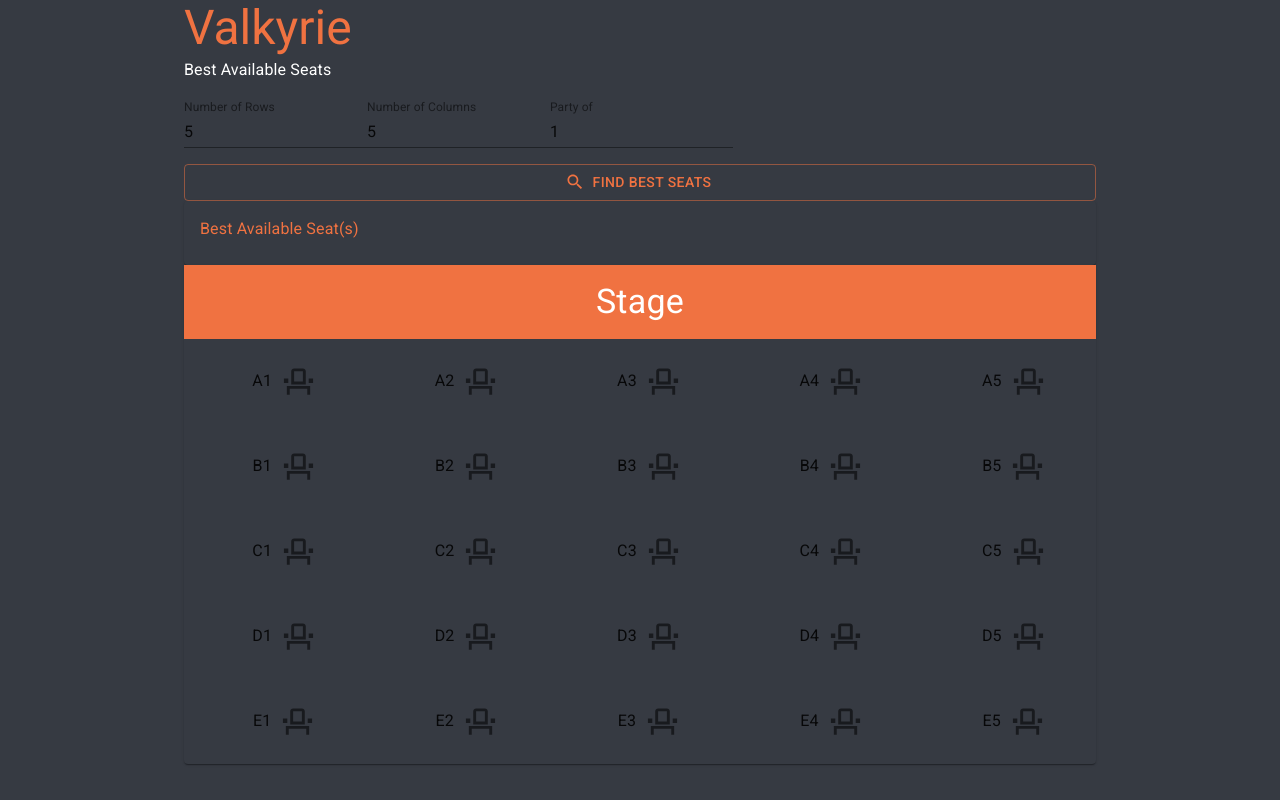
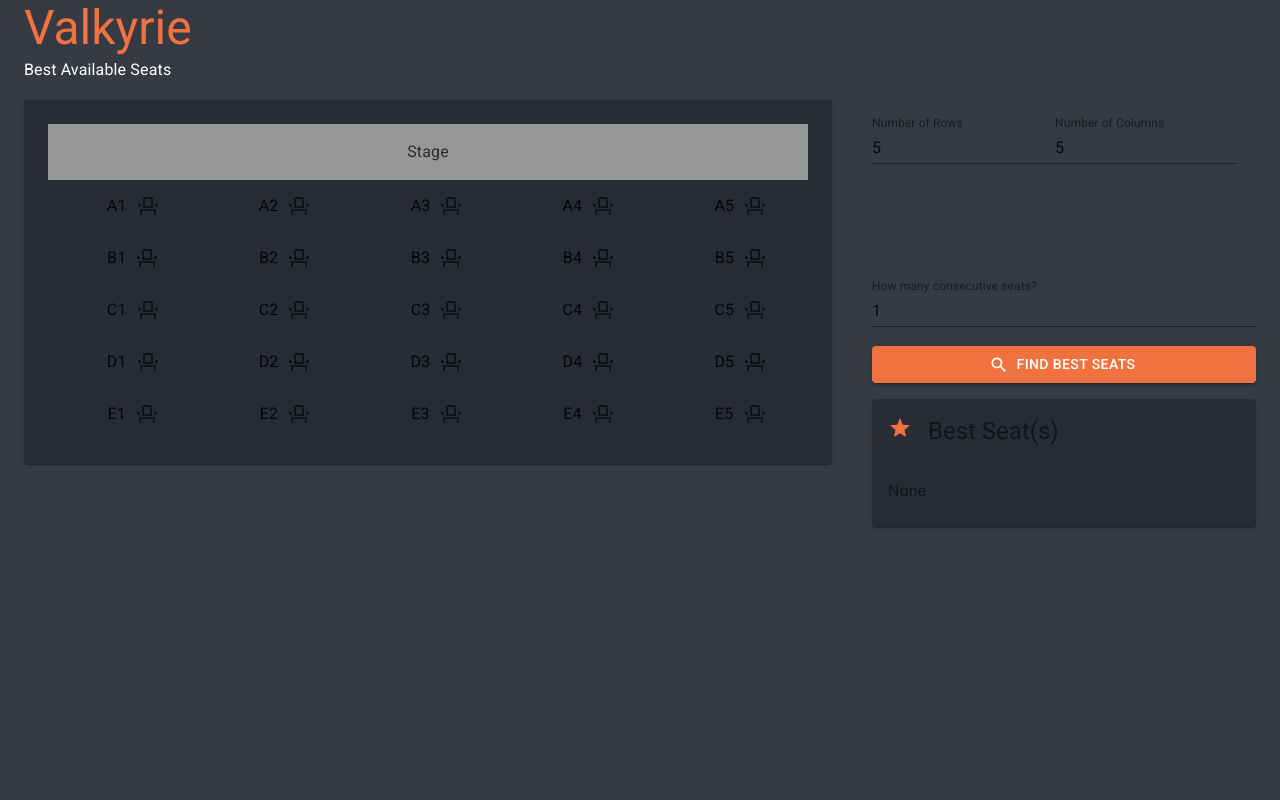
Before and after one commit to lfnascimento/valkyrie, a Next.js app in the folder ui/: page / in a window 1280 px wide. Built offline with nearby package versions, Linux system fonts and the light colour scheme.

Commit message:
Improving elements arrangement

```diff
--- a/ui/src/components/BestAvailableSeatsResult.tsx
+++ b/ui/src/components/BestAvailableSeatsResult.tsx
@@ -4,18 +4,14 @@ import CardContent from '@material-ui/core/CardContent';
 import { Typography } from '@material-ui/core';
 import { withStyles, Theme } from '@material-ui/core/styles';
 import PropTypes from 'prop-types';
+import CardHeader from '@material-ui/core/CardHeader';
+import GradeIcon from '@material-ui/icons/Grade';
 
 const styles = (theme : Theme) => ({
   root: {
     minWidth: 275,
-    backgroundColor: "#363A42",
-  },
-  title: {
-    fontSize: 14,
-  },
-  pos: {
-    marginBottom: 12,
-  },
+    backgroundColor: "#272C34",
+  }
 });
 
 class BestAvailableSeatsResult extends Component {
@@ -27,14 +23,19 @@ class BestAvailableSeatsResult extends Component {
     const { classes } = this.props;
     return(
       <Card className={classes.root}>
+        <CardHeader titleTypographyProps={{variant: "h5", color: 'textSecondary'}}
+                    title="Best Seat(s)"
+                    avatar={<GradeIcon color='primary' />}
+                    />
         <CardContent>
-        <Typography color="primary">Best Available Seat(s)</Typography>
-            <Typography variant="h6" color="secondary">{
-              this.props.seats.filter(e => e).map((item) => {
+          {
+            this.props.seats.filter(e => e).length > 0 ? <Typography variant="h6" color="primary">{
+                this.props.seats.filter(e => e).map((item) => {
                 return item.id;
-              }).sort().join(" • ")}
-            </Typography>
-          </CardContent>
+                }).sort().join(" • ")}
+              </Typography> : <Typography color="textSecondary">None</Typography>
+          }
+        </CardContent>
       </Card>
     )
   }
--- a/ui/src/components/VenueForm.tsx
+++ b/ui/src/components/VenueForm.tsx
@@ -1,5 +1,5 @@
 import { useFormik } from 'formik';
-import { TextField } from '@material-ui/core';
+import { TextField, Grid } from '@material-ui/core';
 import { Button } from '@material-ui/core';
 import Venue from './Venue';
 import fetch from 'isomorphic-unfetch';
@@ -17,6 +17,13 @@ const useStyles = makeStyles((theme: Theme) =>
         width: '100%',
       },
     },
+    button: {
+      color: '#fff',
+      marginTop: '5%'
+    },
+    seatsFormGroup: {
+      marginTop: '30%'
+    }
   }),
 );
 
@@ -79,46 +86,55 @@ function VenueForm () {
 
   return (
     <div>
+      <Grid container className={classes.root} spacing={5}>
+        <Grid item xs={12} sm={8}>
+          {
+            formik.isValid ? <Venue checkedItems={checkedItems}
+                                    row={formik.values.venue.layout.rows}
+                                    column={formik.values.venue.layout.columns}/> : null
+          }
+        </Grid>
+        <Grid item xs={12} sm={4}>
           <form className={classes.root} onSubmit={formik.handleSubmit}>
             <FormGroup row={true}>
               <TextField
+                color='secondary'
                 id='venue.layout.rows'
                 name='venue.layout.rows'
                 label='Number of Rows'
-            InputProps={{ inputProps: { min: 0, max: 10 } }}
                 onChange={(e) => { setBestAvailableSeats([]); checkedItems.clear(); formik.handleChange(e)} }
                 value={formik.values.venue.layout.rows}
                 error={Boolean(formik.errors.venue?.layout?.rows)}
                 helperText={formik.errors.venue?.layout?.rows}
               />
               <TextField
+                color='secondary'
                 id='venue.layout.columns'
                 name='venue.layout.columns'
                 label='Number of Columns'
-            InputProps={{ inputProps: { min: 0, max: 10 } }}
+                InputLabelProps={{color: 'secondary'}}
                 onChange={(e) => { setBestAvailableSeats([]); checkedItems.clear(); formik.handleChange(e)} }
                 value={formik.values.venue.layout.columns}
                 error={Boolean(formik.errors.venue?.layout?.columns)}
                 helperText={formik.errors.venue?.layout?.columns}
               />
+            </FormGroup>
+            <FormGroup className={classes.seatsFormGroup}>
               <TextField
                 id='party_of'
                 name='party_of'
-            label='Party of'
+                label='How many consecutive seats?'
                 onChange={formik.handleChange}
                 value={formik.values.party_of}
                 error={Boolean(formik.errors.party_of)}
                 helperText={formik.errors.party_of}
               />
+            <Button className={classes.button} startIcon={<SearchIcon/>} disabled={formik.isSubmitting} type='submit' color='primary' variant='contained'>Find Best Seats</Button>
             </FormGroup>
-        <Button startIcon={<SearchIcon/>} disabled={formik.isSubmitting} type='submit' color='primary' variant='outlined'>Find Best Seats</Button>
+            <BestAvailableSeatsResult seats={bestAvailableSeats}/>
           </form>
-      <BestAvailableSeatsResult seats={bestAvailableSeats}/>
-      {
-        formik.isValid ? <Venue checkedItems={checkedItems}
-                                row={formik.values.venue.layout.rows}
-                                column={formik.values.venue.layout.columns}/> : null
-      }
+        </Grid>
+      </Grid>
     </div>
   )
 };
--- a/ui/src/components/seat.tsx
+++ b/ui/src/components/seat.tsx
@@ -17,9 +17,9 @@ class Seat extends Component {
         label={ `${this.getId()}` }
         labelPlacement="start"
         control={<Checkbox
-          icon={<EventSeatOutlinedIcon fontSize="large" />}
+          icon={<EventSeatOutlinedIcon/>}
           color='primary'
-          checkedIcon={<EventSeatIcon fontSize="large" />}
+          checkedIcon={<EventSeatIcon/>}
           name={`seats[${this.getId()}]`} />}
           onChange={this.props.onChange}
       />
--- a/ui/src/components/venue.tsx
+++ b/ui/src/components/venue.tsx
@@ -18,13 +18,16 @@ const styles = (theme : Theme) => ({
   },
   container: {
     maxHeight: 680,
+    padding: '3%',
+    backgroundColor: '#272C34'
   },
   cell: {
-    borderBottom: '#33363E'
+    borderBottom: '#33363E',
+    padding: '5px'
   },
   stageCell: {
-    backgroundColor: "#f07241",
-    color: "#fff",
+    backgroundColor: "#979797",
+    color: "#2d2d2d",
     borderBottom: 'none'
   },
   selectInfoCell: {
@@ -82,7 +85,7 @@ class Venue extends Component {
           <TableHead>
             <TableRow>
               <TableCell className={classes.stageCell} align="center" colSpan={this.seatRowSize()}>
-                <Typography variant="h4" component="h2">Stage</Typography>
+                <Typography>Stage</Typography>
               </TableCell>
             </TableRow>
           </TableHead>
--- a/ui/src/pages/index.tsx
+++ b/ui/src/pages/index.tsx
@@ -3,7 +3,7 @@ import { Container } from '@material-ui/core';
 import { Typography } from '@material-ui/core';
 
 export default function Index() {
-  return (<Container maxWidth="md" fixed>
+  return (<Container maxWidth="lg" fixed>
     <Typography variant="h3" align="left" color="primary">Valkyrie</Typography>
     <Typography variant="subtitle1" align="left" color="secondary">Best Available Seats</Typography>
     <VenueForm />
```
Lines whose indentation alone changed are shown as unchanged.
